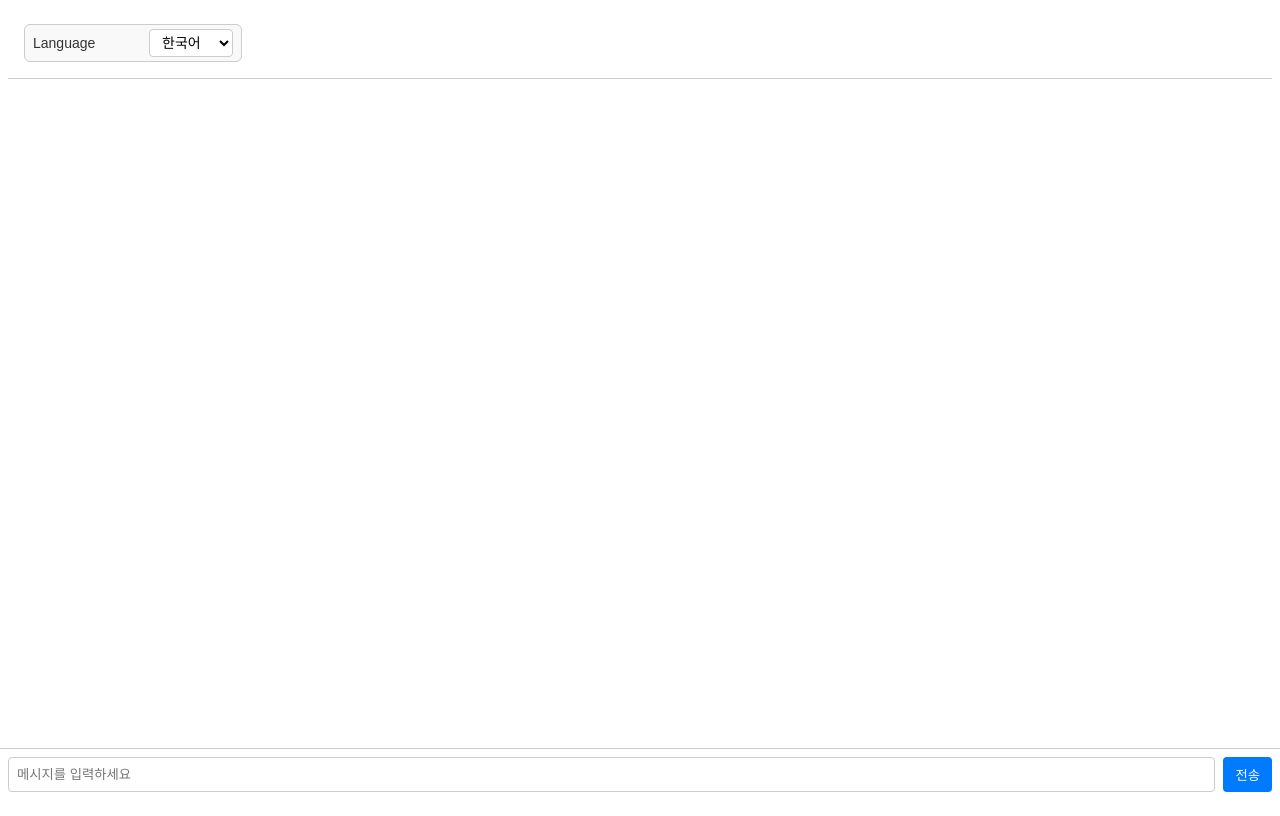
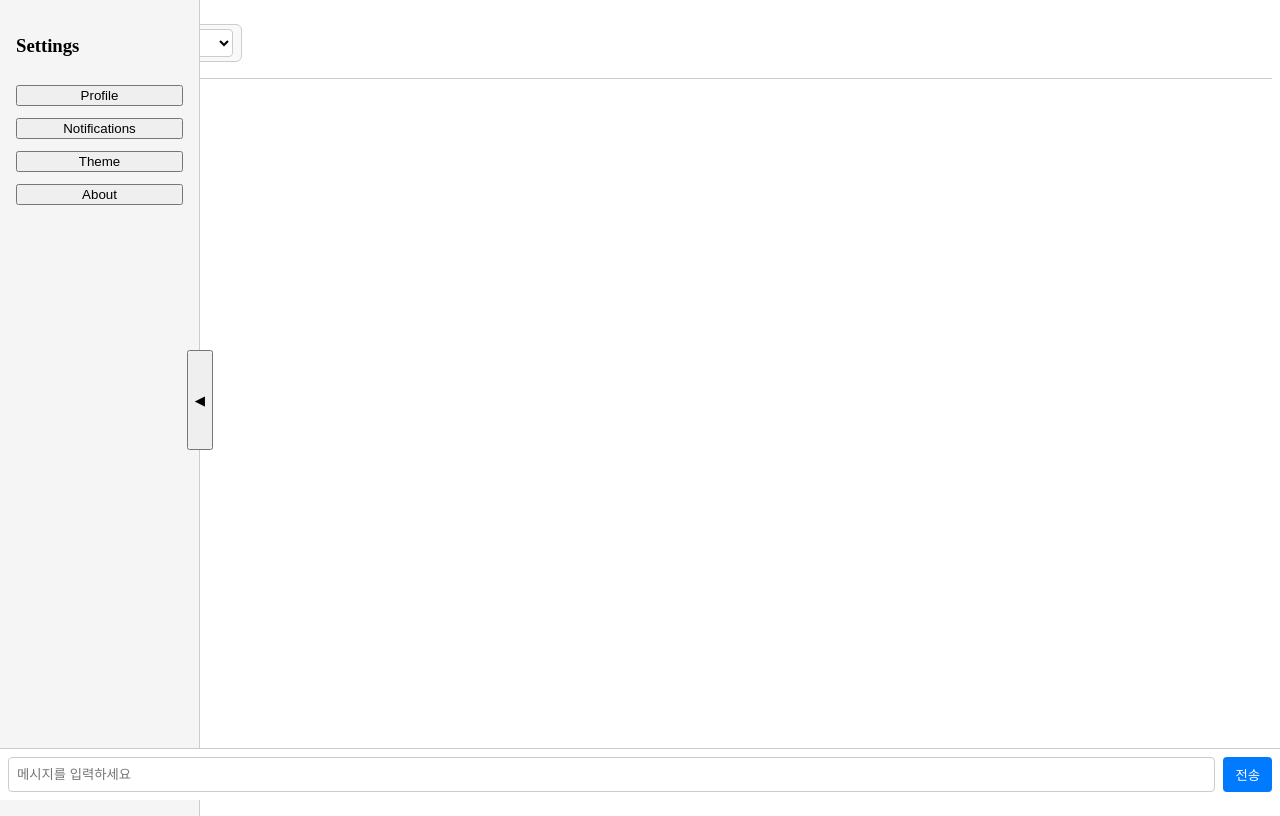
Before and after one commit to andoricano/JsonGenerator, a React (Vite) app: page / in a window 1280 px wide. Built offline with nearby package versions, Linux system fonts and the light colour scheme.

Commit message:
[feat] sidebar 와꾸 추가.

```diff
--- a/src/App.tsx
+++ b/src/App.tsx
@@ -3,6 +3,8 @@ import { setLang, getLang } from './lang/i18n';
 import type { Lang } from './lang/i18n';
 import LanguageSwitcher from './components/LanguageSwitcher';
 import FooterInput from './components/FooterInput';
+import Sidebar from './components/Sidebar';
+
 
 export default function App() {
     const [lang, setLangState] = useState<Lang>(getLang());
@@ -17,12 +19,15 @@ export default function App() {
         setMessages(prev => [...prev, msg]);
         console.log('App Messages:', msg);
     };
-
+    const handleMenuSelect = (menu: string) => {
+        console.log('선택된 메뉴:', menu);
+    };
     return (
         <div
             className="app-container"
-            style={{ display: 'flex', flexDirection: 'column', height: '100vh' }}
-        >
+            style={{ display: 'flex', flexDirection: 'column', height: '100vh' }}>
+
+            <Sidebar onSelect={handleMenuSelect} />
             <div style={{ padding: '16px', borderBottom: '1px solid #ccc' }}>
                 <LanguageSwitcher lang={lang} onChange={handleLangChange} />
             </div>
--- /dev/null
+++ b/src/components/Sidebar.tsx
@@ -0,0 +1,105 @@
+import { useState } from "react";
+
+type Props = {
+  onSelect: (menu: string) => void;
+};
+
+export default function Sidebar({ onSelect }: Props) {
+  const [isOpen, setIsOpen] = useState(true);
+
+  return (
+    <>
+      {!isOpen && (
+        <div
+          onMouseEnter={(e) => {
+            const btn = document.createElement("button");
+            btn.innerText = "▶";
+            Object.assign(btn.style, styles.hiddenButton);
+            btn.onclick = () => setIsOpen(true);
+            e.currentTarget.appendChild(btn);
+
+            e.currentTarget.onmouseleave = () => {
+              e.currentTarget.innerHTML = "";
+            };
+          }}
+          style={styles.hoverZone}
+        />
+      )}
+
+      <div
+        style={{
+          ...styles.container,
+          left: isOpen ? 0 : "-200px",
+        }}
+      >
+        {isOpen && (
+          <button
+            onClick={() => setIsOpen(false)}
+            style={styles.toggleButton}
+          >
+            ◀
+          </button>
+        )}
+
+        <div style={styles.sidebarContent}>
+          <h3 style={styles.header}>Settings</h3>
+          <button onClick={() => onSelect("profile")}>Profile</button>
+          <button onClick={() => onSelect("upload")}>Notifications</button>
+          <button onClick={() => onSelect("content-box")}>Theme</button>
+          <button onClick={() => onSelect("theme")}>About</button>
+        </div>
+      </div>
+    </>
+  );
+}
+
+const styles: { [key: string]: React.CSSProperties } = {
+  container: {
+    position: "fixed",
+    top: 0,
+    bottom: 0,
+    width: "200px",
+    transition: "left 0.3s ease",
+  },
+  toggleButton: {
+    position: "absolute",
+    top: "50%",
+    right: -13,
+    transform: "translateY(-50%)",
+    zIndex: 1001,
+    height: 100,
+  },
+  sidebarContent: {
+    height: "100%",
+    backgroundColor: "#f5f5f5",
+    borderRight: "1px solid #ccc",
+    padding: "16px",
+    display: "flex",
+    flexDirection: "column",
+    gap: "12px",
+  },
+  header: {
+    marginBottom: "16px",
+  },
+  hoverZone: {
+    position: "fixed",
+    top: 0,
+    left: 0,
+    bottom: 0,
+    width: "16px",
+    zIndex: 1002,
+  },
+  hiddenButton: {
+    position: "absolute",
+    top: "50%",
+    left: 0,
+    transform: "translateY(-50%)",
+    zIndex: 1003,
+    height: "100px",
+    background: "#007bff",
+    color: "#fff",
+    border: "none",
+    borderRadius: "0 4px 4px 0",
+    cursor: "pointer",
+  },
+};
```
